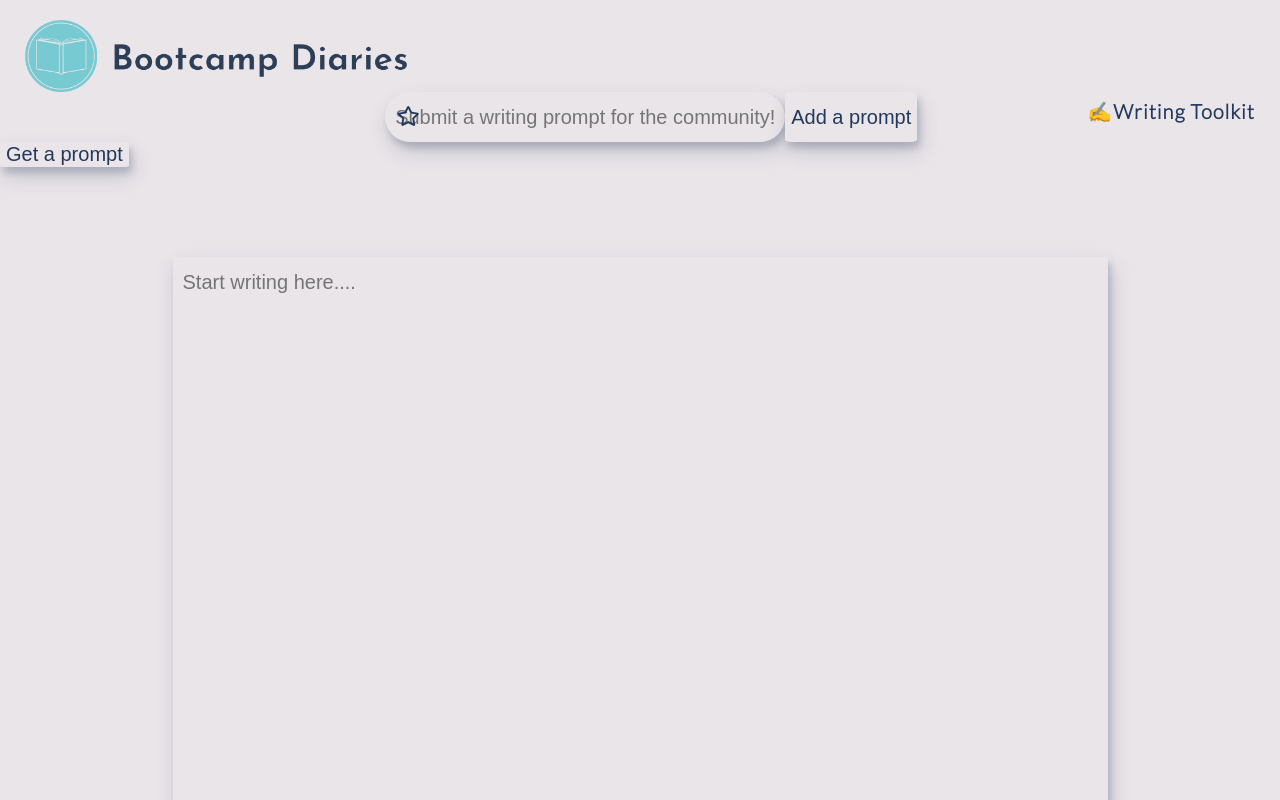
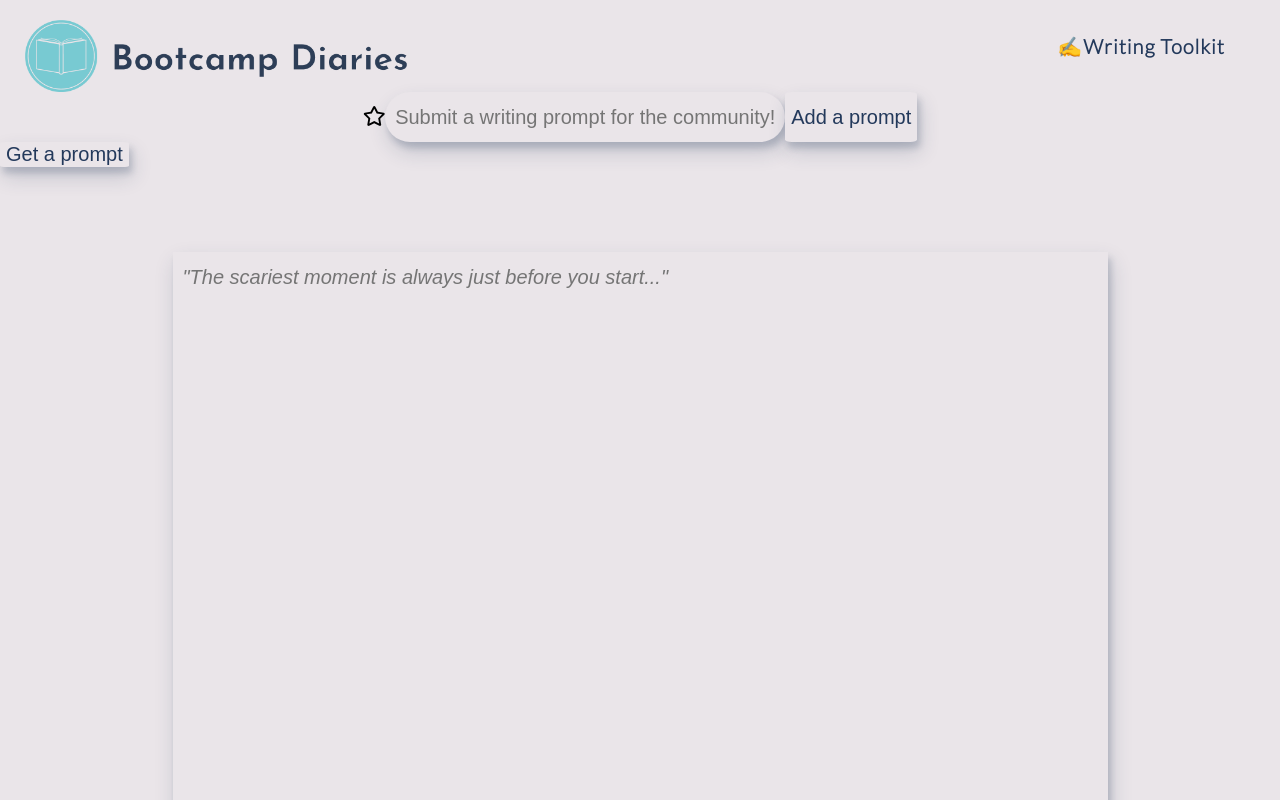
Before and after one commit to 4-u-2-write/4-u-2-write, a React (Create React App) app: page /prompts in a window 1280 px wide. Shown: the top 800 px of the page. Built offline with nearby package versions, Linux system fonts and the light colour scheme; no server answers; the database is empty.

Commit message:
styled the root page and the timer component page

```diff
--- a/src/App.css
+++ b/src/App.css
@@ -46,8 +46,7 @@ h1 {
 /* end general styles */
 
 
-/* nav styling */
-
+/* nav styles*/
 nav {
     display: flex;
 }
@@ -57,13 +56,13 @@ nav {
     margin-top: 20px;
     margin-left: 25px;
 }
-
+/* end nav styles */
 
 /* sliding menu styles */
 .slidingIcons {
     position: fixed;
     right: -150px;
-    top: 175px;
+    top: 185px;
     transition: all 0.3s ease-out;
     transform: rotate(90deg);
     color: #23395B;
@@ -93,12 +92,6 @@ label[for="toggleMenu"]:focus {
 }
 /* end sliding menu styles */
 
-
-.text-box {
-    margin-top: 7%;
-    width: 100%;
-}
-
 form {
     display: flex;
     justify-content: center;
@@ -118,11 +111,11 @@ input {
 
 }
 
-.text-box {
-    display: flex;
-    justify-content: center;
+.divContainer {
+    height: 20vh;
+}
 
-}
+/* entryContainer styles */
 
 textarea {
     padding: 10px;
@@ -132,52 +125,16 @@ textarea {
     color: #23395B;
     border: none;
     box-shadow: rgba(35, 57, 91, 0.19) 3px 10px 20px, rgba(35, 57, 91, 0.19) 3px 6px 6px;
+    /* background-image: url(./assets/dotted-grid.png); */
+    /* background-position: center; */
 }
 
-.star {
-    color: #23395B;
-    position: relative;
-    left: 8%;
+textarea:placeholder-shown {
+    font-style: italic;
 }
-
-/* sliding menu styles */
-.slidingIcons {
-    position: fixed;
-    right: -120px;
-    top: 250px;
-    transition: all 0.3s ease-in;
-    transform: rotate(90deg);
-    color: #23395B;
-}
-
-#toggleMenu:checked + .slidingIcons {
-    right: 0;
-}
-
-#toggleMenu {
-    display: none;
-}
-
-label[for="toggleMenu"] {
-    position: fixed;
-    top: 100px;
-    right: 25px;
-    color: #23395B;
-    font-weight: 700;
-    letter-spacing: 1px;
-    cursor: pointer;
-}
-
-label[for="toggleMenu"]:hover,
-label[for="toggleMenu"]:focus {
-    color: #78CAD2;
-}
-/* end sliding menu styles */
-
+/* end entryContainer styles */
 
 /* icon styles */
-
-
 .icons :hover,
 .icons :focus {
     color: #78CAD2;
@@ -216,24 +173,33 @@ label[for="toggleMenu"]:focus {
 /* end icon styles */
 
 /* timer component styles */
-.timer-container {
-    text-align: right;
+
+.timerCount {
+    margin: 40px;
+    text-align: center;
     font-size: 1.5rem;
+    text-decoration: underline;
+    text-decoration-color: #78CAD2;
+    text-decoration-thickness: 10%;
 }
 
 .dropBtn {
     background-color: #78CAD2;
     color: #23395B;
-    /* font-weight: 700; */
     letter-spacing: 1px;
     padding: 15px 25px;
+    margin-left: 15px;
     border: none;
     cursor: pointer;
     box-shadow: rgba(35, 57, 91, 0.19) 3px 10px 20px, rgba(35, 57, 91, 0.19) 3px 6px 6px;
 }
+
 #timeSelect {
     box-shadow: rgba(35, 57, 91, 0.19) 0 10px 20px, rgba(35, 57, 91, 0.19) 0 6px 6px;
+    letter-spacing: 1px;
+    padding: 0 5px;
 }
+/* end timer component styles */
 
 /* prompt component styles  */
 .promptForm button,
@@ -251,9 +217,6 @@ label[for="toggleMenu"]:focus {
 }
 
 
-/* end timer component styles */
-
-
 .dark-mode {
     background-color: #23395B;
     color: #EAE5E9;
--- a/src/App.js
+++ b/src/App.js
@@ -30,28 +30,30 @@ const [selected, setSelected] = useState(0);
     <Router>
       <div className="App wrapper">
         <nav>
-          <div class="logoContainer">
+          <div className="logoContainer">
             <img src={logo} alt="Bootcamp Diaries Logo"/>
           </div>
           <Route path="/" component={props => <IconSet userEntry={userEntryInput}/>} />
-
         </nav>
 
+        <div className="divContainer">
           <Route exact path="/prompts/" component={Prompts} />
+          <Route exact path="/timers/" component = {props => <TimeForm handleSubmit={handleSubmit} />} />
           <Route exact path="/timers/" component = {props => <Timers userChoice={selected} />} />
-        <Route exact path="/timers/" component = {props => <TimeForm handleSubmit={handleSubmit} />} />
+        </div>
 
-
-        <form className="text-box">
+        <div className="entryContainer">
+          <form className="textBox">
             <textarea
               id="story" name="story"
-            placeholder="Start writing here...."
+              placeholder='"The scariest moment is always just before you start..."'
               rows="25" cols="75"
               onChange={handleEntryChange}
               value={userEntryInput}
             >
             </textarea>
           </form>
+        </div>
 
       </div>
     </Router>
--- a/src/Timer.js
+++ b/src/Timer.js
@@ -1,12 +1,12 @@
 import { useState } from "react";
-import { Timer } from 'react-countdown-clock-timer';
+import { Timer } from "react-countdown-clock-timer";
 
 
 const Timers = (props) => {
     const timerTest = parseInt(props.userChoice);
 
     return (
-    <div className='timer-container'>
+    <div className="timerCount">
 			<Timer
 			durationInSeconds={timerTest}
 			formatted={true}
@@ -26,14 +26,14 @@ const TimeForm = (props) => {
     }
 
     return (
-        <form onSubmit = {(e) => props.handleSubmit(e, timeAmount)}>
+        <form className="timeForm" onSubmit = {(e) => props.handleSubmit(e, timeAmount)}>
 					{/* <div className="dropdown"> */}
             <select required id="timeSelect" name="timeSelect"  value={timeAmount} onChange={updateTime}>
-							<option value="" disabled>Select option</option>
-							<option value="600">10 minutes</option>
-							<option value="1200">20 minutes</option>
-							<option value="1800">30 minutes</option>
-							<option value="2400">40 minutes</option>
+                <option value="" disabled>Select option</option>
+                <option value="600">10 minutes</option>
+                <option value="1200">20 minutes</option>
+                <option value="1800">30 minutes</option>
+                <option value="2400">40 minutes</option>
             </select>
 					{/* </div> */}
 					<button className="dropBtn" type="submit" name="submit" value="submit">Start Timer</button>
```
Also changed, not shown: src/assets/dotted-grid.png (added). Lines whose indentation alone changed are shown as unchanged.
